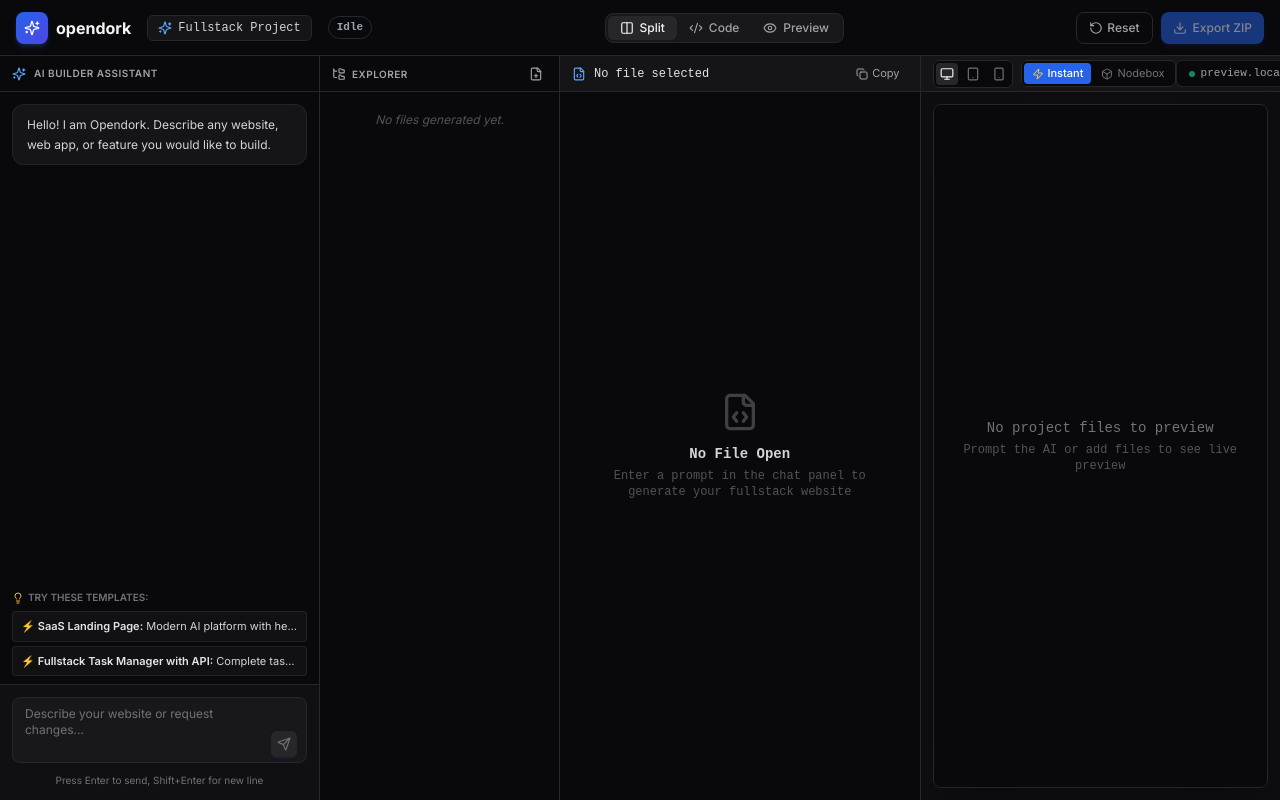
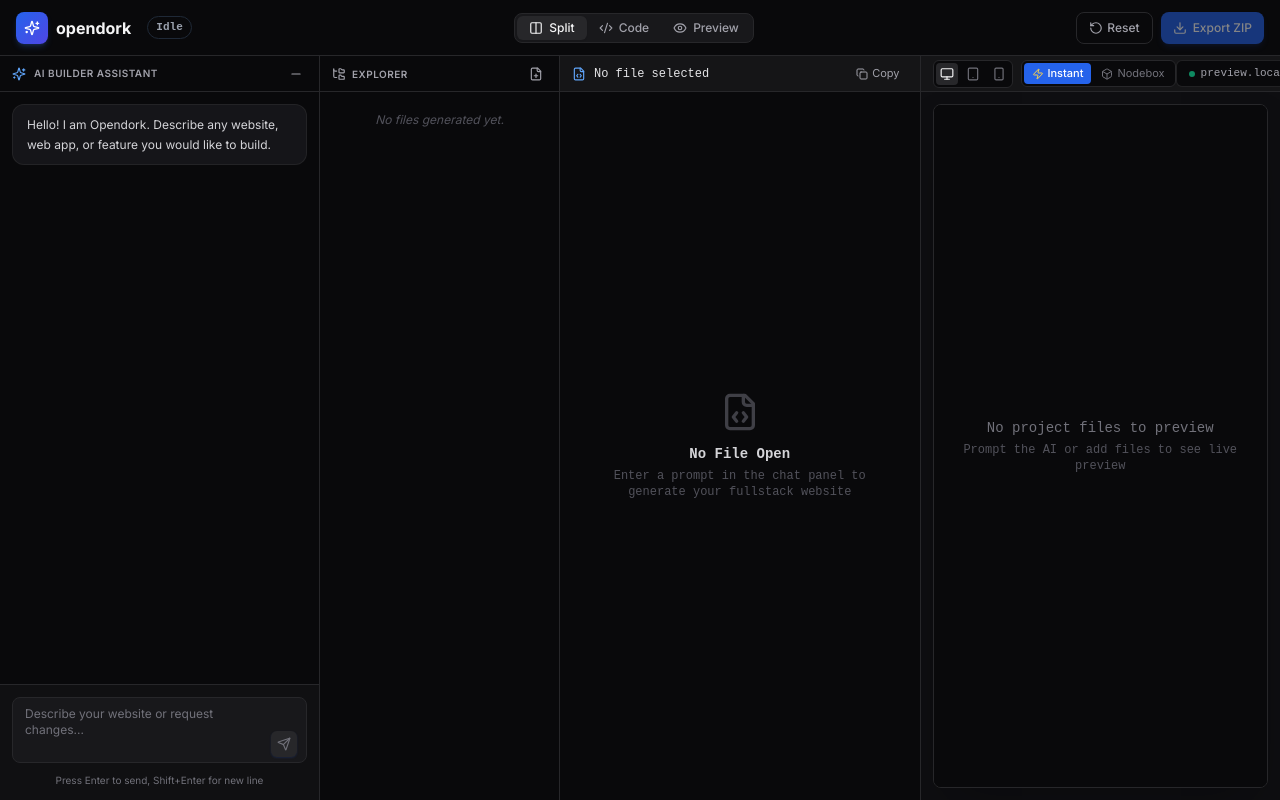
Before and after one commit to prodevfullstk/builder, a Next.js app: page /builder in a window 1280 px wide. Built offline with nearby package versions, Linux system fonts and the light colour scheme.

Commit message:
feat: minimize chat panel button, remove fullstack badge and suggested prompts

```diff
--- a/components/builder/builder-header.tsx
+++ b/components/builder/builder-header.tsx
@@ -54,12 +54,6 @@ export function BuilderHeader() {
             opendork
           </span>
         </Link>
-
-        {/* Fullstack Project Badge */}
-        <div className="flex items-center gap-1.5 px-2.5 py-1 rounded-md text-xs font-mono bg-zinc-900/80 text-zinc-300 border border-zinc-800">
-          <Sparkles className="w-3.5 h-3.5 text-blue-400" />
-          <span>Fullstack Project</span>
-        </div>
 
         {/* Status indicator */}
         <div className="flex items-center gap-2">
--- a/components/builder/chat-panel.tsx
+++ b/components/builder/chat-panel.tsx
@@ -5,7 +5,7 @@ import {
   Send,
   Sparkles,
   Loader2,
-  Lightbulb,
+  Minus,
 } from 'lucide-react';
 import { useProjectStore, TimelineStep } from '@/lib/store/project-store';
 import { extractStreamingState } from '@/lib/ai/code-parser';
@@ -36,6 +36,7 @@ export function ChatPanel({ onGenerateStart }: ChatPanelProps) {
   } = useProjectStore();
 
   const [input, setInput] = useState('');
+  const [isMinimized, setIsMinimized] = useState(false);
   const messagesEndRef = useRef<HTMLDivElement>(null);
   const textareaRef = useRef<HTMLTextAreaElement>(null);
 
@@ -200,15 +201,25 @@ export function ChatPanel({ onGenerateStart }: ChatPanelProps) {
   };
 
   return (
-    <div className="w-80 h-full border-r border-zinc-800 bg-zinc-950 flex flex-col shrink-0 select-none">
+    <div className={`${isMinimized ? 'w-12' : 'w-80'} h-full border-r border-zinc-800 bg-zinc-950 flex flex-col shrink-0 select-none transition-all duration-300`}>
       {/* Panel Header */}
-      <div className="h-9 px-3 border-b border-zinc-800 flex items-center gap-2 text-zinc-400 font-semibold uppercase tracking-wider text-[10px]">
-        <Sparkles className="w-3.5 h-3.5 text-blue-400" />
-        <span>AI Builder Assistant</span>
+      <div className="h-9 px-3 border-b border-zinc-800 flex items-center justify-between text-zinc-400 font-semibold uppercase tracking-wider text-[10px]">
+        <div className="flex items-center gap-2">
+          <Sparkles className="w-3.5 h-3.5 text-blue-400" />
+          {!isMinimized && <span>AI Builder Assistant</span>}
+        </div>
+        <button
+          onClick={() => setIsMinimized(!isMinimized)}
+          className="p-1 hover:bg-zinc-800 rounded transition-colors"
+          title={isMinimized ? "Expand chat panel" : "Minimize chat panel"}
+        >
+          <Minus className="w-3.5 h-3.5" />
+        </button>
       </div>
 
       {/* Messages List */}
-      <div className="flex-1 overflow-y-auto p-3 space-y-3">
+      {!isMinimized && (
+        <div className="flex-1 overflow-y-auto p-3 space-y-3">
         {messages.map((msg) => (
           <div
             key={msg.id}
@@ -267,31 +278,12 @@ export function ChatPanel({ onGenerateStart }: ChatPanelProps) {
         )}
 
         <div ref={messagesEndRef} />
-      </div>
-
-      {/* Suggested prompts if few messages */}
-      {messages.length <= 2 && status !== 'generating' && (
-        <div className="px-3 pb-2">
-          <div className="flex items-center gap-1 text-[10px] uppercase font-semibold text-zinc-500 mb-1.5">
-            <Lightbulb className="w-3 h-3 text-amber-400" />
-            <span>Try these templates:</span>
-          </div>
-          <div className="flex flex-col gap-1">
-            {SUGGESTED_PROMPTS.slice(0, 2).map((item, i) => (
-              <button
-                key={i}
-                onClick={() => handleSubmit(item.prompt)}
-                className="text-left px-2 py-1.5 rounded bg-zinc-900/60 hover:bg-zinc-900 border border-zinc-800/80 text-[11px] text-zinc-300 transition-colors truncate"
-              >
-                ⚡ <span className="font-semibold text-zinc-200">{item.title}:</span> {item.description}
-              </button>
-            ))}
-          </div>
         </div>
       )}
 
       {/* Prompt Input Area */}
-      <div className="p-3 border-t border-zinc-800 bg-zinc-900/50">
+      {!isMinimized && (
+        <div className="p-3 border-t border-zinc-800 bg-zinc-900/50">
         <form
           onSubmit={(e) => {
             e.preventDefault();
@@ -326,7 +318,8 @@ export function ChatPanel({ onGenerateStart }: ChatPanelProps) {
         <p className="text-[10px] text-zinc-500 mt-1 text-center">
           Press Enter to send, Shift+Enter for new line
         </p>
-      </div>
+        </div>
+      )}
     </div>
   );
 }
```
